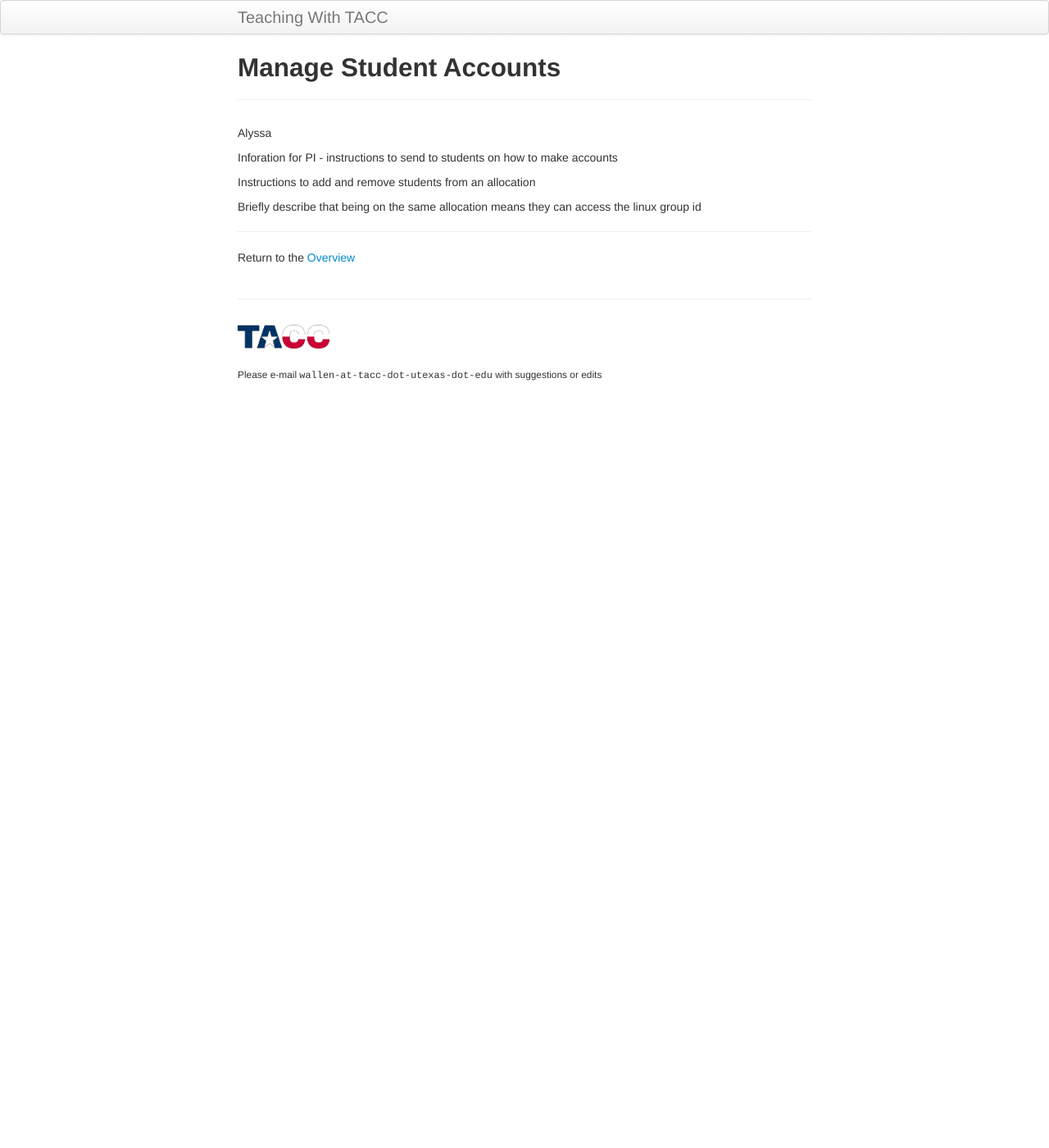
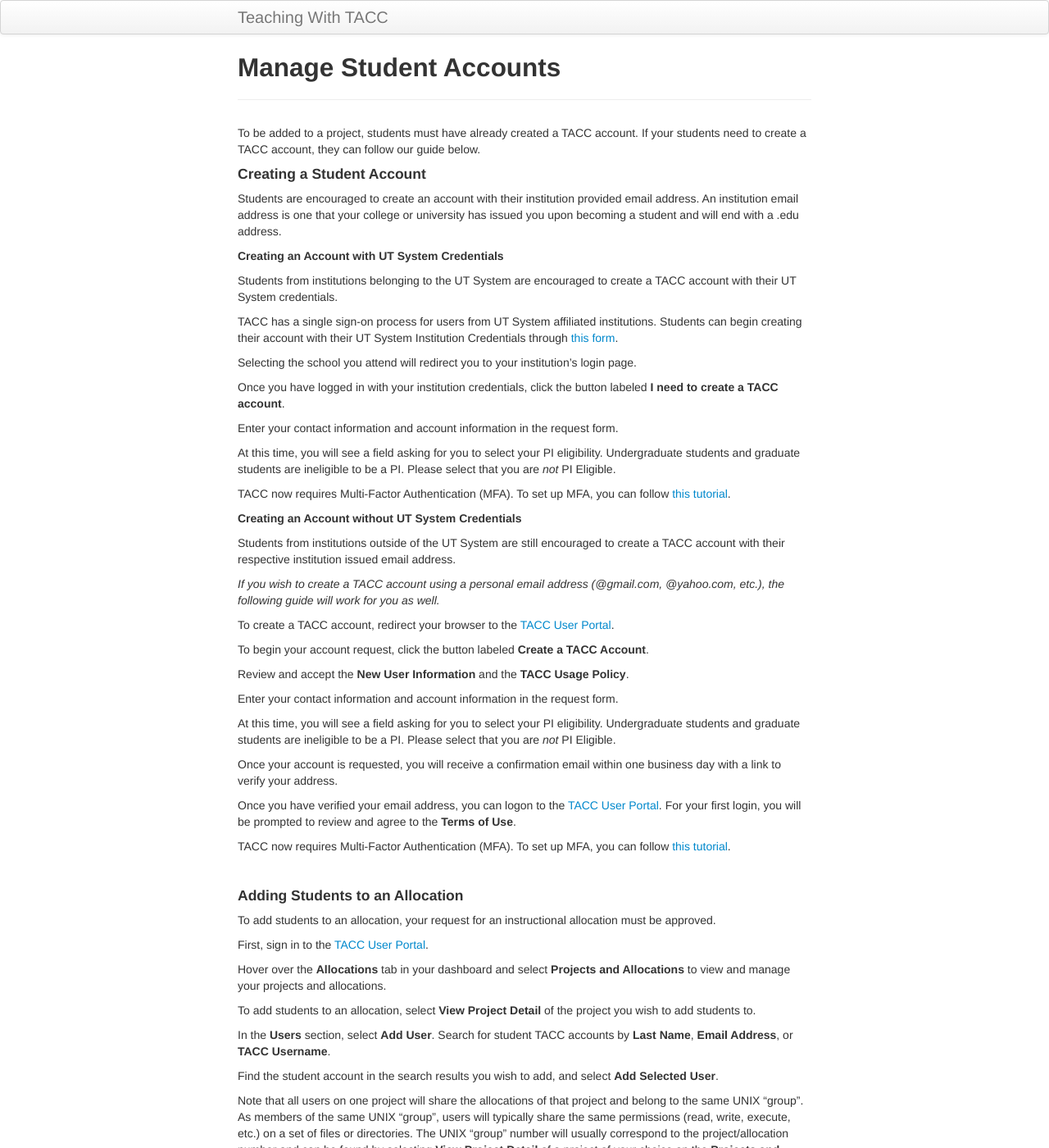
Before and after one commit to TACC/TeachingWithTACC, a Jekyll site: the page built from docs/01.manage_accounts.md, in a window 1280 px wide and 1400 px high. Shown: the whole window at 82% size. Built offline with Jekyll 4.4.1, drawn with Linux system fonts in a browser that asks for light colours; some of the changed text lies outside the part shown.

Commit message:
updated docs/01.create_account.md and docs/01.manage_accounts.md

```diff
--- a/docs/01.manage_accounts.md
+++ b/docs/01.manage_accounts.md
@@ -4,16 +4,79 @@ title: "Manage Student Accounts"
 tagline:
 ---
 
-Alyssa
+To be added to a project, students must have already created a TACC account. If your students need to create a TACC account, they can follow our guide below.
 
-Inforation for PI - instructions to send to students on how to make accounts
-
-Instructions to add and remove students from an allocation
-
-Briefly describe that being on the same allocation means they can access the linux group id
+#### Creating a Student Account
+Students are encouraged to create an account with their institution provided email address. An institution email address is one that your college or university has issued you upon becoming a student and will end with a .edu address.
 
 
+##### Creating an Account with UT System Credentials
+Students from institutions belonging to the UT System are encouraged to create a TACC account with their UT System credentials.
+
+TACC has a single sign-on process for users from UT System affiliated institutions. Students can begin creating their account with their UT System Institution Credentials through [this form](https://portal.tacc.utexas.edu/utdr).
+
+Selecting the school you attend will redirect you to your institution's login page.
+
+Once you have logged in with your institution credentials, click the button labeled **I need to create a TACC account**.
+
+Enter your contact information and account information in the request form.
+
+At this time, you will see a field asking for you to select your PI eligibility. Undergraduate students and graduate students are ineligible to be a PI. Please select that you are *not* PI Eligible.
+
+TACC now requires Multi-Factor Authentication (MFA). To set up MFA, you can follow [this tutorial](https://portal.tacc.utexas.edu/tutorials/multifactor-authentication).
 
 
+##### Creating an Account without UT System Credentials
+Students from institutions outside of the UT System are still encouraged to create a TACC account with their respective institution issued email address.
+
+ *If you wish to create a TACC account using a personal email address (@gmail.com, @yahoo.com, etc.), the following guide will work for you as well.*
+
+To create a TACC account, redirect your browser to the [TACC User Portal](https://portal.tacc.utexas.edu).
+
+To begin your account request, click the button labeled **Create a TACC Account**.
+
+Review and accept the **New User Information** and the **TACC Usage Policy**.
+
+Enter your contact information and account information in the request form.
+
+At this time, you will see a field asking for you to select your PI eligibility. Undergraduate students and graduate students are ineligible to be a PI. Please select that you are *not* PI Eligible.
+
+Once your account is requested, you will receive a confirmation email within one business day with a link to verify your address.
+
+Once you have verified your email address, you can logon to the [TACC User Portal](https://portal.tacc.utexas.edu). For your first login, you will be prompted to review and agree to the **Terms of Use**.
+
+TACC now requires Multi-Factor Authentication (MFA). To set up MFA, you can follow [this tutorial](https://portal.tacc.utexas.edu/tutorials/multifactor-authentication).
+
+<br>
+
+#### Adding Students to an Allocation
+To add students to an allocation, your request for an instructional allocation must be approved.
+
+First, sign in to the [TACC User Portal](https://portal.tacc.utexas.edu).
+
+Hover over the **Allocations** tab in your dashboard and select **Projects and Allocations** to view and manage your projects and allocations.
+
+To add students to an allocation, select **View Project Detail** of the project you wish to add students to.
+
+In the **Users** section, select **Add User**. Search for student TACC accounts by **Last Name**, **Email Address**, or **TACC Username**.
+
+Find the student account in the search results you wish to add, and select **Add Selected User**.
+
+Note that all users on one project will share the allocations of that project and belong to the same UNIX "group". As members of the same UNIX "group", users will typically share the same permissions (read, write, execute, etc.) on a set of files or directories. The UNIX "group" number will usually correspond to the project/allocation number and can be found by selecting **View Project Detail** of a project of your choice on the **Projects and Allocations** page.
+
+<br>
+
+#### Removing Students from an Allocation
+An instructional allocation will last for the duration of the class plus 14 days. At anytime during the instructional allocation period can you remove a student.
+
+To remove a student from an allocation, first sign in to the [TACC User Portal](https://portal.tacc.utexas.edu).
+
+Hover over the **Allocations** tab in your dashboard and select **Projects and Allocations** to view and manage your projects and allocations.
+
+To remove students from an allocation, select **View Project Detail** of the project you wish to remove students from.
+
+In the **Users** section, select **Remove User** to remove a student account from your project.
+
+<br>
 ---
 Return to the [Overview](../index.md)
```
Also changed, not shown: docs/01.create_account.md (+4 -2 lines).
